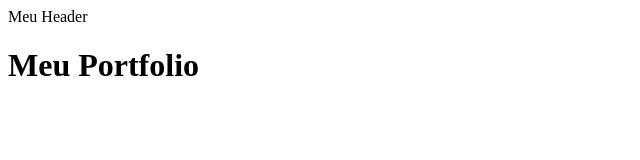
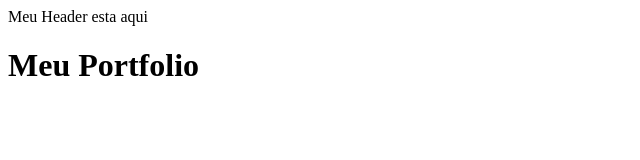
Before and after one commit to wzuchini/portfolio, a plain HTML site: page Index.html in a window 1280 px wide. Shown: the full height of the page, 0-640 px from the left. Drawn offline with Linux system fonts and the light colour scheme.

Commit message:
Adicionei informacoes

```diff
--- a/Index.html
+++ b/Index.html
@@ -7,7 +7,7 @@
 </head>
 <body>
     <header>
-        Meu Header
+        Meu Header esta aqui
     </header>
     <h1>Meu Portfolio</h1>
 </body>
```
